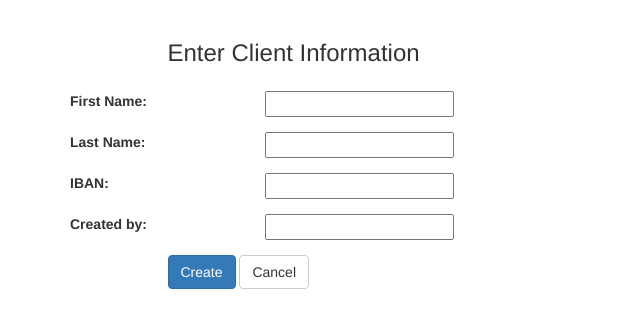
After one commit to Enriqueldg/rindus, a Django app: page /add in a window 1280 px wide. The commit adds this page. Shown: the top 328 px of the page, without its empty margins (0-640 px from the left). Run offline with Django 3.2, Linux system fonts and the light colour scheme; some libraries are stand-ins or nearby versions.

Commit message:
adding 'create user' functionality (urlpattern, views methods, template) and adding a button to call it from main.html

```diff
--- /dev/null
+++ b/client_management/templates/add.html
@@ -0,0 +1,53 @@
+<!DOCTYPE html>
+<html lang="en">
+<head>
+    <meta charset="UTF-8">
+    <title>Edit Client</title>
+    <link rel="stylesheet" href="https://maxcdn.bootstrapcdn.com/bootstrap/3.4.0/css/bootstrap.min.css">
+</head>
+<body>
+<form method="POST" class="post-form" action="/create">
+        {% csrf_token %}
+    <div class="container">
+<br>
+    <div class="form-group row">
+    <label class="col-sm-1 col-form-label"></label>
+    <div class="col-sm-4">
+    <h3>Enter Client Information</h3>
+    </div>
+  </div>
+    <div class="form-group row">
+    <label class="col-sm-2 col-form-label">First Name:</label>
+    <div class="col-sm-4">
+        <input type="text" name="first_name" required maxlength="15"/>
+    </div>
+  </div>
+  <div class="form-group row">
+    <label class="col-sm-2 col-form-label">Last Name:</label>
+    <div class="col-sm-4">
+        <input type="text" name="last_name" required maxlength="35"/>
+    </div>
+  </div>
+  <div class="form-group row">
+    <label class="col-sm-2 col-form-label">IBAN:</label>
+    <div class="col-sm-4">
+        <input type="text" name="iban" required maxlength="24"/>
+    </div>
+  </div>
+  <div class="form-group row">
+    <label class="col-sm-2 col-form-label">Created by:</label>
+    <div class="col-sm-4">
+        <input type="text" name="created_by" required maxlength="35"/>
+    </div>
+  </div>
+  <div class="form-group row">
+    <label class="col-sm-1 col-form-label"></label>
+    <div class="col-sm-4">
+    <button type="submit" class="btn btn-primary">Create</button>
+    <a href="/main" class="btn btn-default">Cancel</a>
+    </div>
+  </div>
+    </div>
+</form>
+</body>
+</html>
--- a/client_management/templates/main.html
+++ b/client_management/templates/main.html
@@ -33,5 +33,8 @@
 {% endfor %}
     </tbody>
 </table>
+<br>
+<br>
+<center><a href="/add" class="btn btn-primary">Add New Client</a></center>
 </body>
 </html>
--- a/client_management/views.py
+++ b/client_management/views.py
@@ -1,11 +1,24 @@
 # -*- coding: utf-8 -*-
 from __future__ import unicode_literals
 
-from django.shortcuts import render
+from django.shortcuts import render, redirect
 
 from client_management.models import Client
+from client_management.forms import ClientForm
 
 
 def main(request):
     clients = Client.objects.all()
     return render(request, "main.html", {'clients': clients})
+
+
+def add(request):
+    return render(request, 'add.html')
+
+
+def create(request):
+    form = ClientForm(request.POST)
+    if form.is_valid():
+        form.save()
+        return redirect("/main")
+    return render(request, 'add.html')
--- a/rindus/urls.py
+++ b/rindus/urls.py
@@ -22,4 +22,6 @@ urlpatterns = [
     url(r'^admin/', admin.site.urls),
     url(r'^$', views.main),
     url(r'^main', views.main),
+    url(r'^add', views.add),
+    url(r'^create', views.create),
 ]
```
